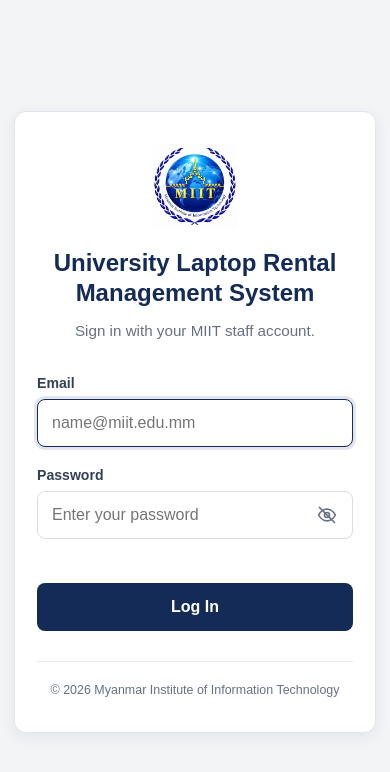
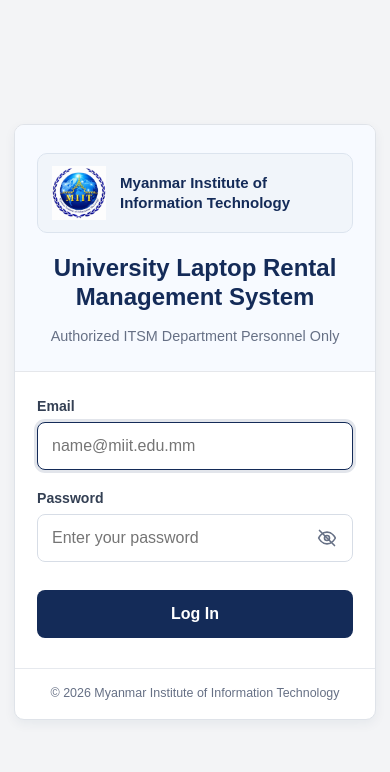
Before and after one commit to khinmyatthu2193/university-laptop-rental-management-system, a Django app: page /home/login/ in a window 390 px wide. Shown: the top 772 px of the page. Run offline with Django 5.2, Linux system fonts and the light colour scheme; data that the repository does not hold is empty.

Commit message:
feat: redesign staff login layout

```diff
--- a/rental_system/templates/login.html
+++ b/rental_system/templates/login.html
@@ -48,42 +48,79 @@
     }
 
     .login-card {
-      width: min(480px, 100%);
-      padding: 40px;
+      width: min(920px, 100%);
       background: var(--surface);
-      border: 1px solid #e2e6ec;
-      border-radius: 12px;
-      box-shadow: 0 4px 14px rgba(20, 43, 88, 0.08);
+      border: 1px solid #dfe3e9;
+      border-radius: 10px;
+      box-shadow: 0 4px 12px rgba(20, 43, 88, 0.06);
+      overflow: hidden;
+    }
+
+    .login-content {
+      display: grid;
+      grid-template-columns: minmax(0, 1fr) minmax(0, 1.08fr);
     }
 
     .brand-header {
-      text-align: center;
+      display: flex;
+      flex-direction: column;
+      justify-content: center;
+      align-items: flex-start;
+      min-height: 360px;
+      padding: 44px 48px;
+      background: #f7faff;
+      border-right: 1px solid #e5e7eb;
     }
 
     .miit-logo {
       display: block;
-      width: 96px;
-      height: 96px;
-      margin: 0 auto 20px;
+      flex: 0 0 auto;
+      width: 56px;
+      height: 56px;
       object-fit: contain;
+    }
+
+    .institution-identity {
+      display: flex;
+      align-items: center;
+      gap: 14px;
+      width: 100%;
+      margin-bottom: 24px;
+      padding: 12px 14px;
+      background: #f1f5fa;
+      border: 1px solid #dce4ee;
+      border-radius: 10px;
+    }
+
+    .institution-name {
+      margin: 0;
+      color: var(--miit-navy);
+      font-size: 0.94rem;
+      font-weight: 600;
+      line-height: 1.35;
     }
 
     h1 {
       margin: 0;
       color: var(--miit-navy);
-      font-size: clamp(1.5rem, 5vw, 2rem);
-      line-height: 1.25;
+      font-size: clamp(1.65rem, 3vw, 2rem);
+      line-height: 1.22;
     }
 
     .subtitle {
-      margin: 12px 0 0;
+      margin: 14px 0 0;
       color: var(--muted);
-      font-size: 0.95rem;
+      font-size: 0.9rem;
       line-height: 1.5;
     }
 
     .login-form {
-      margin-top: 32px;
+      display: flex;
+      flex-direction: column;
+      justify-content: center;
+      min-height: 360px;
+      margin: 0;
+      padding: 44px 48px;
     }
 
     .error-box {
@@ -168,7 +205,7 @@
     .submit-button {
       width: 100%;
       height: 48px;
-      margin-top: 24px;
+      margin-top: 8px;
       color: #ffffff;
       background: var(--miit-navy);
       border: 0;
@@ -188,8 +225,8 @@
     }
 
     .footer {
-      margin: 30px 0 0;
-      padding-top: 20px;
+      margin: 0;
+      padding: 16px 24px;
       color: var(--muted);
       border-top: 1px solid #e6e9ee;
       font-size: 0.78rem;
@@ -197,18 +234,52 @@
       text-align: center;
     }
 
-    @media (max-width: 520px) {
+    @media (max-width: 760px) {
       .page-shell {
         padding: 20px 14px;
       }
 
-      .login-card {
-        padding: 32px 22px;
+      .login-content {
+        grid-template-columns: 1fr;
+      }
+
+      .brand-header {
+        align-items: center;
+        min-height: auto;
+        padding: 32px 28px 28px;
+        border-right: 0;
+        border-bottom: 1px solid #e5e7eb;
+        text-align: center;
+      }
+
+      .login-form {
+        min-height: auto;
+        padding: 30px 28px 34px;
       }
 
       .miit-logo {
-        width: 84px;
-        height: 84px;
+        width: 54px;
+        height: 54px;
+      }
+
+      .institution-identity {
+        max-width: 340px;
+        margin-bottom: 20px;
+        text-align: left;
+      }
+    }
+
+    @media (max-width: 420px) {
+      .brand-header {
+        padding: 28px 22px 24px;
+      }
+
+      .login-form {
+        padding: 26px 22px 30px;
+      }
+
+      h1 {
+        font-size: 1.5rem;
       }
     }
   </style>
@@ -216,10 +287,14 @@
 <body>
   <main class="page-shell">
     <section class="login-card" aria-labelledby="login-heading">
+      <div class="login-content">
         <header class="brand-header">
-        <img class="miit-logo" src="{{ STATIC_PREFIX }}images/miit_logo.png" alt="Myanmar Institute of Information Technology logo" width="96" height="96">
+          <div class="institution-identity">
+            <img class="miit-logo" src="{{ STATIC_PREFIX }}images/miit_logo.png" alt="Myanmar Institute of Information Technology logo" width="56" height="56">
+            <p class="institution-name">Myanmar Institute of Information Technology</p>
+          </div>
           <h1 id="login-heading">University Laptop Rental Management System</h1>
-        <p class="subtitle">Sign in with your MIIT staff account.</p>
+          <p class="subtitle">Authorized ITSM Department Personnel Only</p>
         </header>
 
         <form class="login-form" id="loginForm" action="{% url 'rental_system:login' %}" method="post">
@@ -250,6 +325,7 @@
 
           <button class="submit-button" type="submit" id="submitButton">Log In</button>
         </form>
+      </div>
 
       <footer class="footer">© 2026 Myanmar Institute of Information Technology</footer>
     </section>
```
Lines whose indentation alone changed are shown as unchanged.
